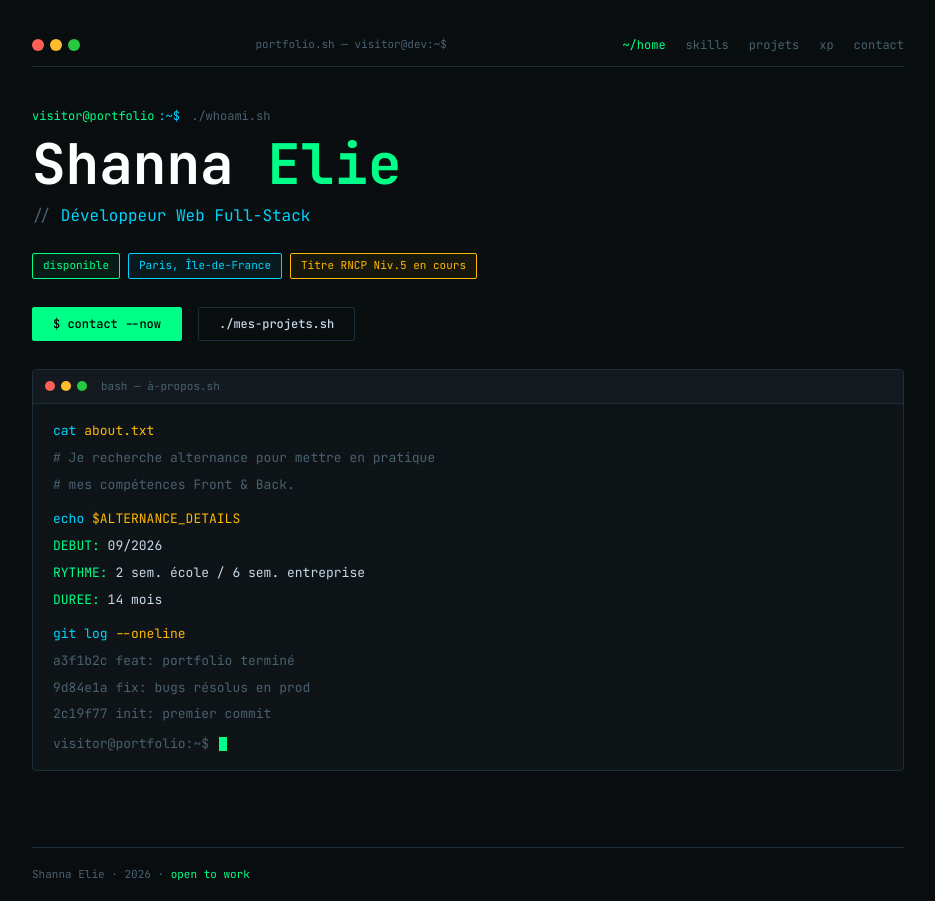
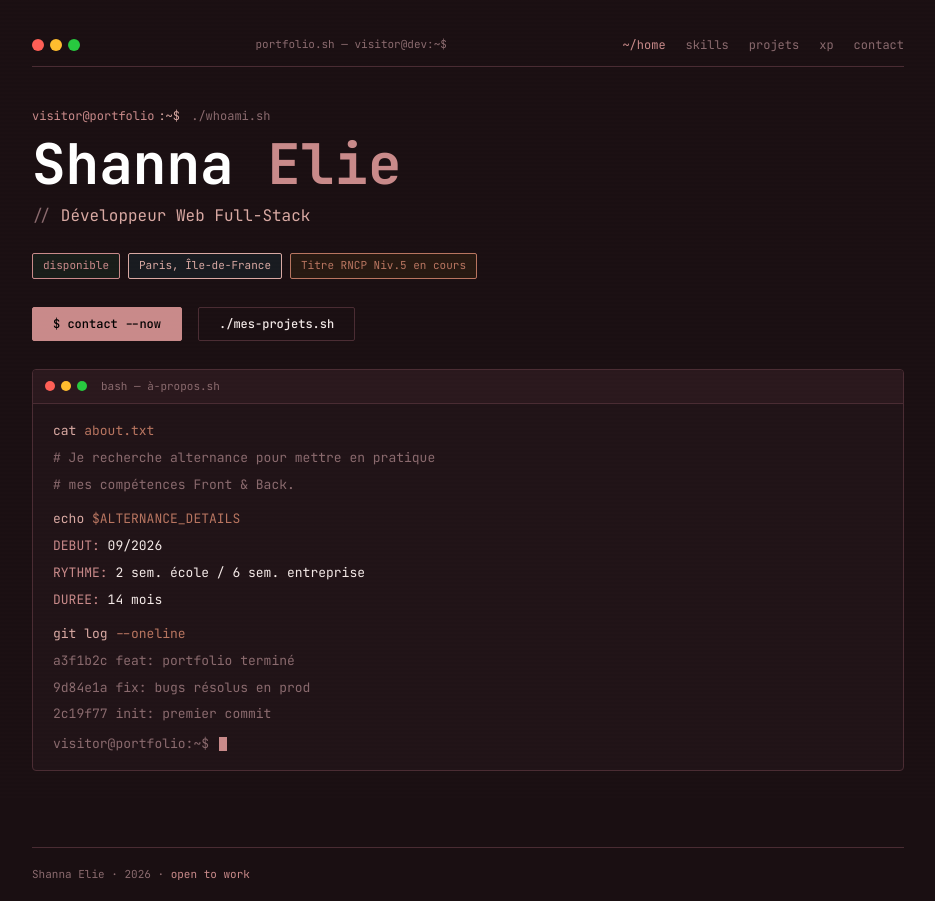
Before and after one commit to shnoun94/Portfolio-me, a React (Vite) app: page / in a window 1280 px wide. Shown: the whole page, without its empty margins (172-1107 px from the left). Built offline with nearby package versions, Linux system fonts and the light colour scheme.

Commit message:
change color

```diff
--- a/src/index.css
+++ b/src/index.css
@@ -1,18 +1,18 @@
 @import url('https://fonts.googleapis.com/css2?family=JetBrains+Mono:wght@300;400;500;700&display=swap');
 
 :root {
-  --bg:      #0a0d0f;
-  --bg2:     #0f1317;
-  --bg3:     #141920;
-  --bg4:     #1a2330;
-  --green:   #00ff88;
-  --cyan:    #00d4ff;
-  --amber:   #ffb800;
-  --red:     #ff4444;
-  --purple:  #c084fc;
-  --text:    #c8d8e8;
-  --muted:   #4a6070;
-  --border:  #1e2d3a;
+  --bg:      #1a0f12;
+  --bg2:     #201317;
+  --bg3:     #2a181d;
+  --bg4:     #341f25;
+  --green:   #c98a8a;
+  --cyan:    #d9a9a3;
+  --amber:   #b87560;
+  --red:     #8c3a3a;
+  --purple:  #a8616b;
+  --text:    #f3e9e7;
+  --muted:   #8a6a6e;
+  --border:  #4a2c33;
   --font: 'JetBrains Mono', monospace;
 }
 
@@ -39,8 +39,8 @@ body::before {
     0deg,
     transparent,
     transparent 2px,
-    rgba(0, 255, 136, 0.012) 2px,
-    rgba(0, 255, 136, 0.012) 4px
+    rgba(217, 169, 163, 0.012) 2px,
+    rgba(217, 169, 163, 0.012) 4px
   );
   pointer-events: none;
   z-index: 9999;
```
